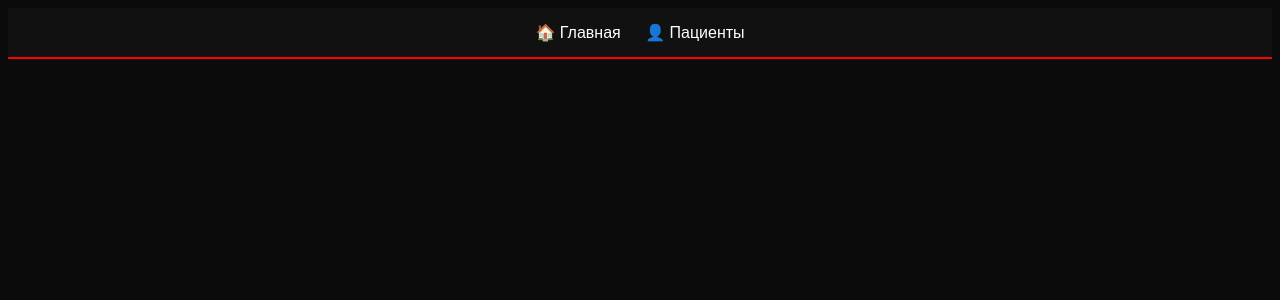
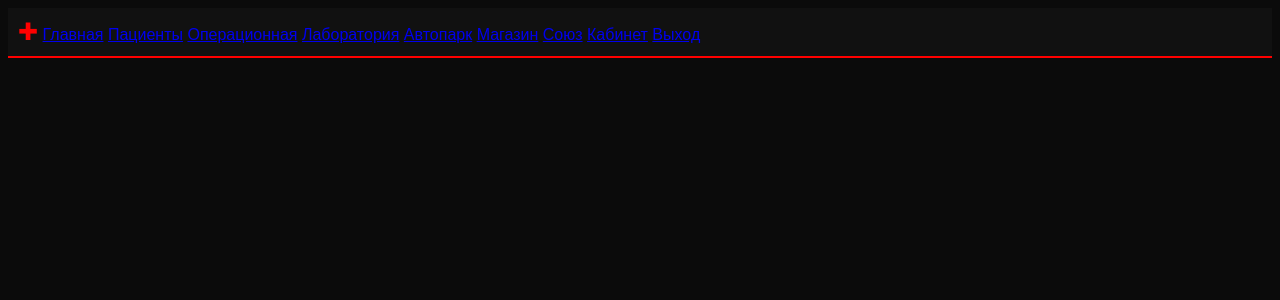
Before and after one commit to ivan0796223-byte/xospital-game, a Flask app: page /lab in a window 1280 px wide. Shown: the top 300 px of the page. Run offline with Flask 3, Linux system fonts and the light colour scheme.

Commit message:
Update base.html

```diff
--- a/templates/base.html
+++ b/templates/base.html
@@ -1,52 +1,22 @@
 <!DOCTYPE html>
-<html lang="ru">
+<html>
 <head>
-    <meta charset="UTF-8">
-    <title>Xospital</title>
-    <style>
-        body {
-            background: #0b0b0b;
-            color: white;
-            font-family: Arial;
-            text-align: center;
-        }
-
-        .nav {
-            background: #111;
-            padding: 15px;
-            border-bottom: 2px solid red;
-        }
-
-        a {
-            color: white;
-            margin: 10px;
-            text-decoration: none;
-        }
-
-        .card {
-            border: 2px solid red;
-            border-radius: 10px;
-            padding: 15px;
-            margin: 10px;
-            display: inline-block;
-        }
-
-        button {
-            background: red;
-            border: none;
-            padding: 10px;
-            color: white;
-            border-radius: 8px;
-            cursor: pointer;
-        }
-    </style>
+    <link rel="stylesheet" href="/static/style.css">
 </head>
 <body>
 
-<div class="nav">
-    <a href="/">🏠 Главная</a>
-    <a href="/patients">👤 Пациенты</a>
-</div>
+<header>
+    <span class="red-cross">✚</span>
+    <a href="/dashboard">Главная</a>
+    <a href="/patients">Пациенты</a>
+    <a href="/operating">Операционная</a>
+    <a href="/lab">Лаборатория</a>
+    <a href="/garage">Автопарк</a>
+    <a href="/shop">Магазин</a>
+    <a href="/alliance">Союз</a>
+    <a href="/doctor">Кабинет</a>
+    <a href="/logout">Выход</a>
+</header>
 
 {% block content %}{% endblock %}
 
```
